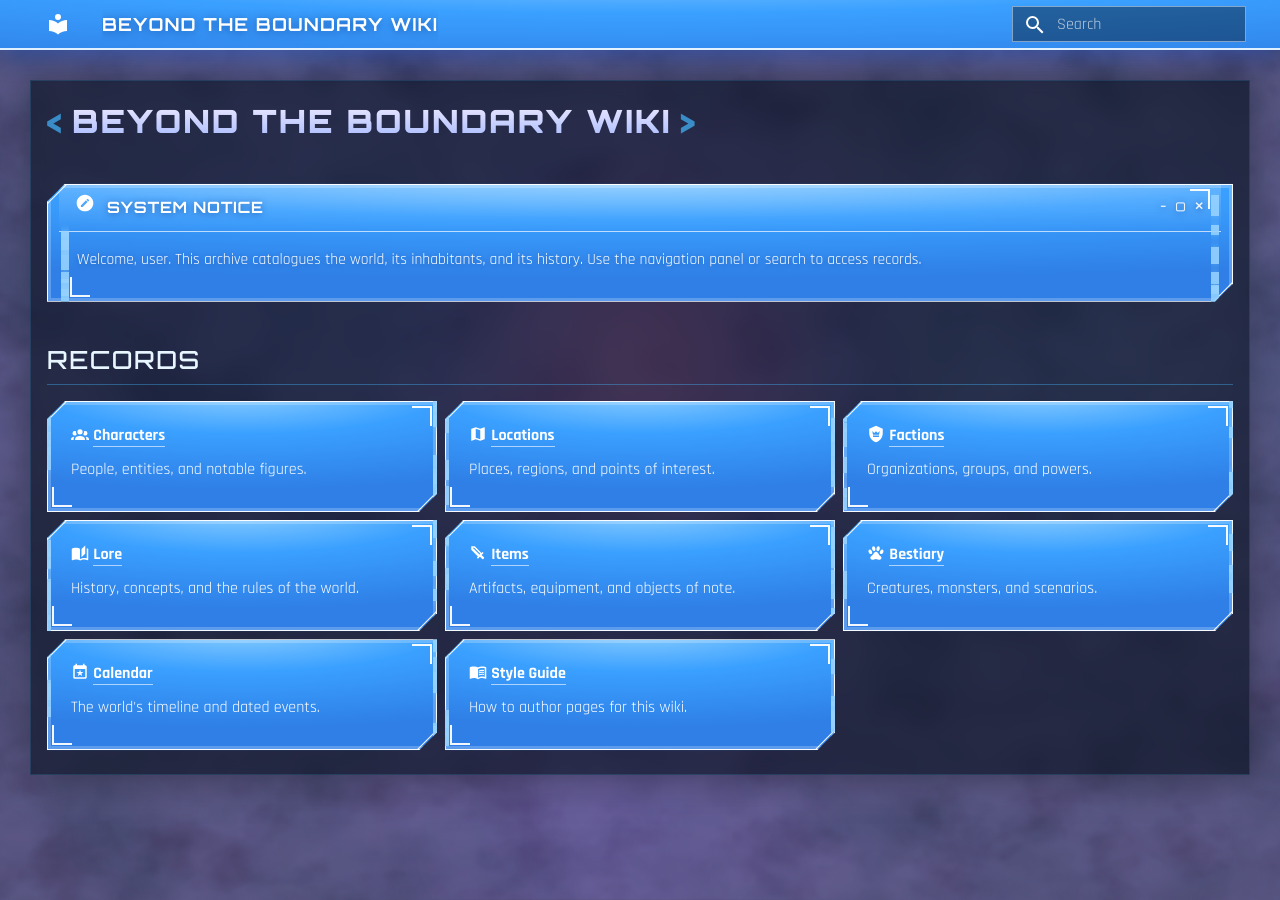
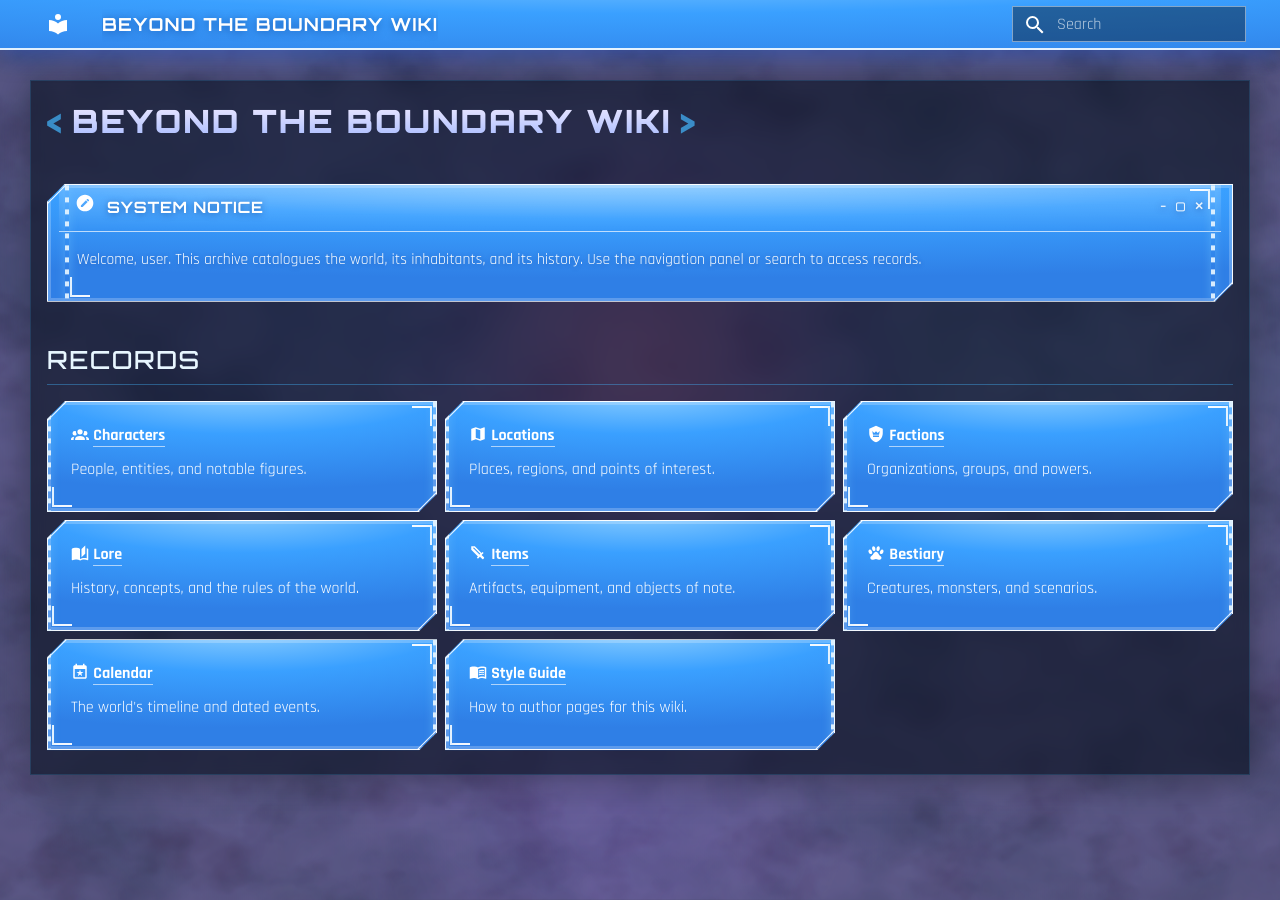
Before and after one commit to ArkaneXIV/Beyond-the-Boundary-Wiki, an MkDocs documentation site: the page built from docs/index.md, in a window 1280 px wide. Built offline with MkDocs 1.6.1 and Material for MkDocs 9.7.7, drawn with Linux system fonts in a browser that asks for light colours.

Commit message:
Fix window digitization: continuous flowing pixel column

```diff
--- a/docs/assets/javascripts/nebula.js
+++ b/docs/assets/javascripts/nebula.js
@@ -99,14 +99,6 @@
       ["l", "r"].forEach(function (side) {
         var digi = document.createElement("span");
         digi.className = "sw-digi " + side;
-        if (!reduce) {
-          for (var i = 0; i < 7; i++) {
-            var bar = document.createElement("i");
-            bar.style.height = (8 + Math.random() * 16) + "px";
-            bar.style.animationDelay = (-Math.random() * 3.6) + "s";
-            digi.appendChild(bar);
-          }
-        }
         el.appendChild(digi);
       });
     });
--- a/docs/assets/stylesheets/system.css
+++ b/docs/assets/stylesheets/system.css
@@ -227,11 +227,15 @@
 .sw-br { position: absolute; z-index: 4; width: 20px; height: 20px; border: 2px solid rgba(255,255,255,.95); pointer-events: none; }
 .sw-br.tr { top: 5px; right: 5px; border-left: 0; border-bottom: 0; }
 .sw-br.bl { bottom: 5px; left: 5px; border-right: 0; border-top: 0; }
-.sw-digi { position: absolute; z-index: 4; top: 0; bottom: 0; width: 8px; overflow: hidden; pointer-events: none; }
-.sw-digi.l { left: -4px; } .sw-digi.r { right: -4px; }
-.sw-digi i { position: absolute; left: 0; top: 0; width: 8px; background: rgba(150,210,255,.9); box-shadow: 0 0 8px rgba(120,200,255,.8); animation: sw-march 3.6s linear infinite; }
-/* travel is height-relative (% of the strip) so it scales to any window size */
-@keyframes sw-march { 0%{top:-15%;opacity:0} 12%{opacity:1} 88%{opacity:1} 100%{top:105%;opacity:0} }
+/* Edge digitization: a dense flowing pixel column — reads cleanly at any size. */
+.sw-digi {
+  position: absolute; z-index: 4; top: 0; bottom: 0; width: 4px; overflow: hidden; pointer-events: none;
+  background-image: repeating-linear-gradient(180deg, rgba(230,245,255,.92) 0 5px, transparent 5px 12px);
+  box-shadow: 0 0 8px rgba(120,200,255,.55);
+  animation: sw-stream 2.4s linear infinite;
+}
+.sw-digi.l { left: 0; } .sw-digi.r { right: 0; }
+@keyframes sw-stream { from { background-position-y: 0; } to { background-position-y: 12px; } }
 
 /* bright-window title bar */
 .md-typeset .admonition.system > .admonition-title, .md-typeset .admonition.profile > .admonition-title,
@@ -366,7 +370,7 @@
    Reduced motion
    ===================================================================== */
 @media (prefers-reduced-motion: reduce) {
-  .neb .blob, .neb .smoke, .sw-digi i,
+  .neb .blob, .neb .smoke, .sw-digi,
   .md-typeset .admonition.system, .md-typeset .admonition.profile, .md-typeset .admonition.scenario,
   .md-typeset .admonition.reward, .md-typeset .admonition.penalty, .md-typeset .grid.cards > ul > li {
     animation: none !important;
```
